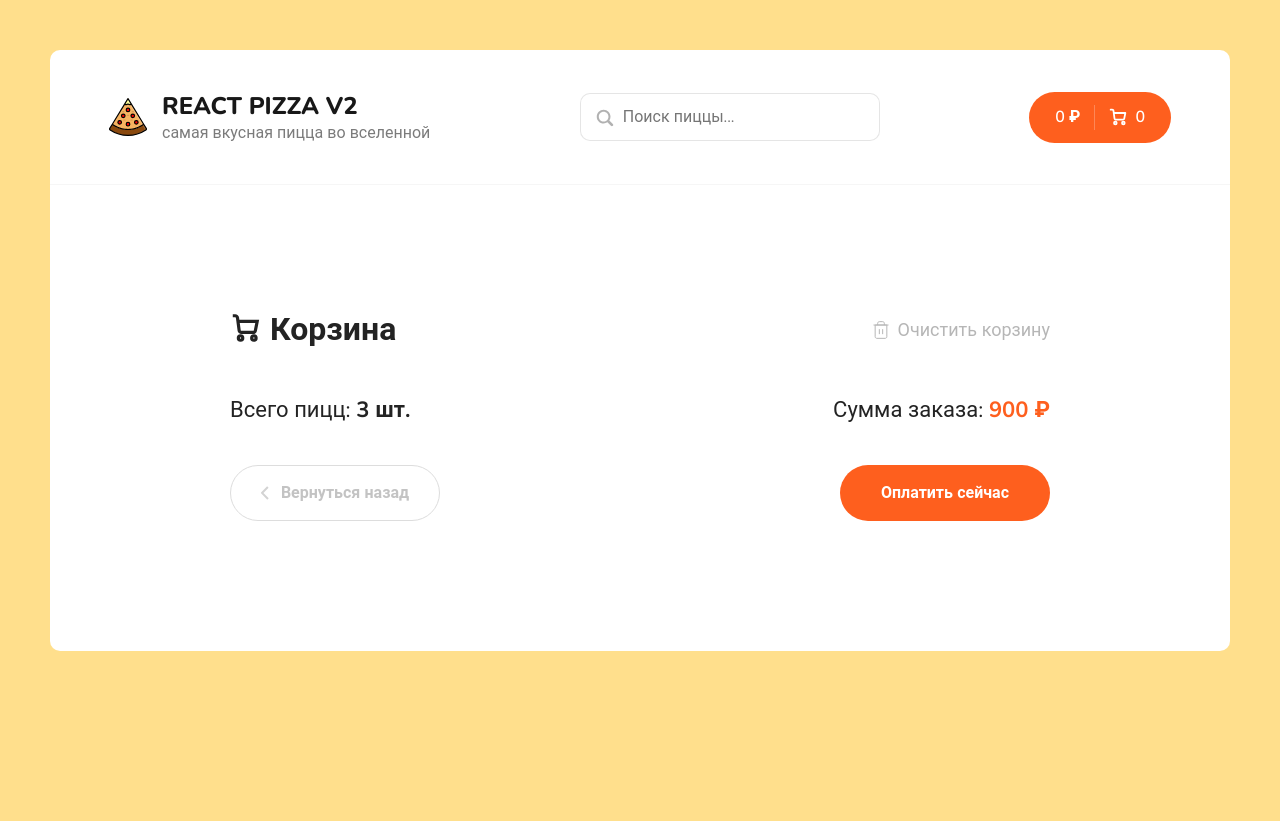
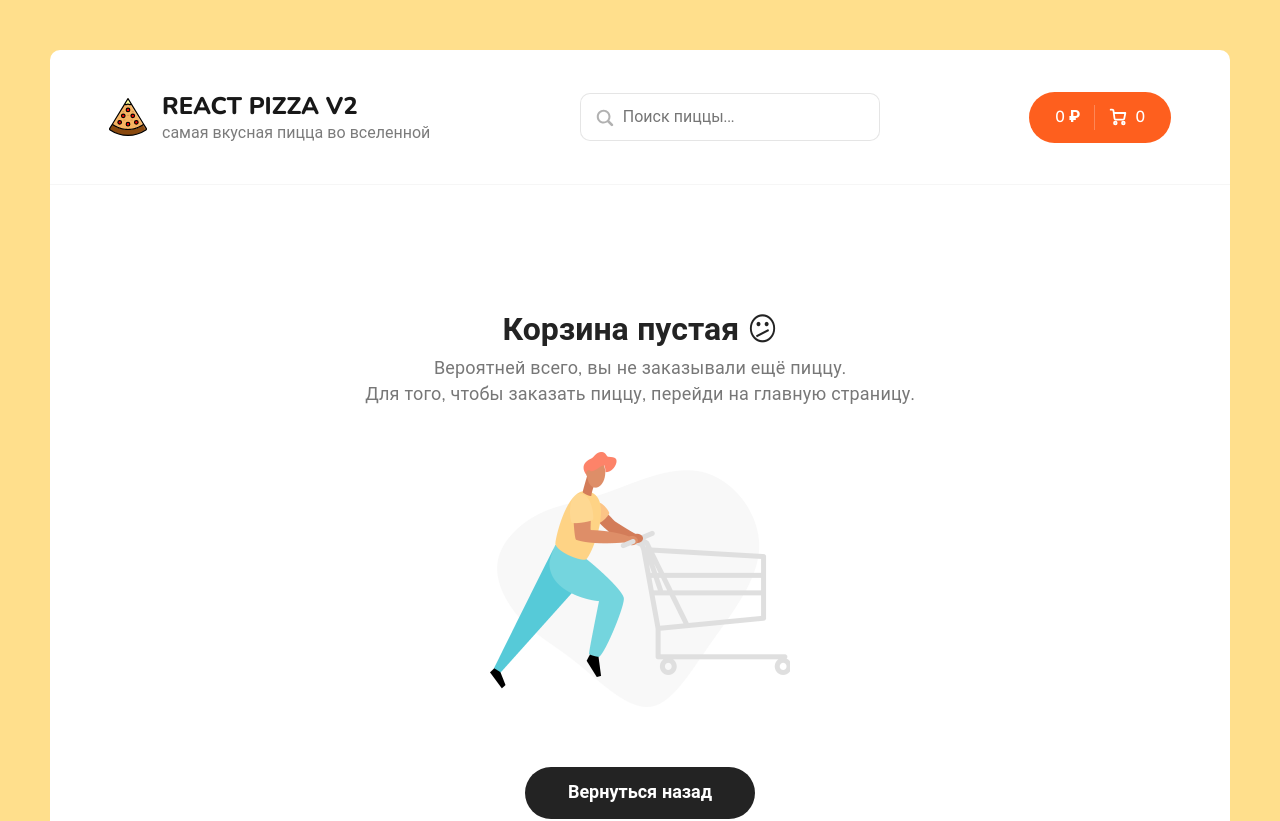
Before and after one commit to KazimirS46/react-pizza-v2, a React (Create React App) app: page /cart in a window 1280 px wide. Shown: the top 821 px of the page. Before the commit the page ends 800 px from the top, so only its background shows below. Built offline with nearby package versions, Linux system fonts and the light colour scheme.

Commit message:
Create EmptyCaret screen

```diff
--- /dev/null
+++ b/src/components/CartEmpty.jsx
@@ -0,0 +1,22 @@
+import { Link } from 'react-router-dom';
+
+import cartEmptyImg from '../assets/img/empty-cart.png';
+
+export const CartEmpty = () => {
+  return (
+    <div className='container container--cart'>
+      <div className='cart cart--empty'>
+        <h2>Корзина пустая 😕</h2>
+        <p>
+          Вероятней всего, вы не заказывали ещё пиццу.
+          <br />
+          Для того, чтобы заказать пиццу, перейди на главную страницу.
+        </p>
+        <img src={cartEmptyImg} alt='Empty cart' />
+        <Link to='/' className='button button--black'>
+          <span>Вернуться назад</span>
+        </Link>
+      </div>
+    </div>
+  );
+};
--- a/src/components/CartItem.jsx
+++ b/src/components/CartItem.jsx
@@ -67,7 +67,7 @@ export const icons = {
   ),
 };
 
-export function CardItem({ productId, title, price, count, imageUrl, type }) {
+export function CardItem({ productId, title, price, count, imageUrl, type, size }) {
   const dispatch = useDispatch();
 
   const onClickPlus = () => {
@@ -94,7 +94,9 @@ export function CardItem({ productId, title, price, count, imageUrl, type }) {
       </div>
       <div className='cart__item-info'>
         <h3>{title}</h3>
-        <p>{type}, 26 см.</p>
+        <p>
+          {type}, {size} см.
+        </p>
       </div>
       <div className='cart__item-count'>
         <button onClick={onClickMinus} className='button button--outline button--circle cart__item-count-minus'>
--- a/src/components/Header.jsx
+++ b/src/components/Header.jsx
@@ -31,7 +31,7 @@ const cartIcon = (
 );
 
 export function Header() {
-  const { items, totalPrice } = useSelector((state) => state.cart);
+  const { totalPrice, items } = useSelector((state) => state.cart);
 
   const itemsCount = items.reduce((sum, obj) => obj.count + sum, 0);
 
--- a/src/components/PizzaBlock/index.jsx
+++ b/src/components/PizzaBlock/index.jsx
@@ -20,7 +20,7 @@ export function PizzaBlock({ productId, title, price, imageUrl, sizes, types })
       price,
       imageUrl,
       type: typesOfPizzas[activeType],
-      size: activeSize,
+      size: sizes[activeSize],
     };
     dispatch(addItem(item));
   };
--- a/src/pages/Cart.jsx
+++ b/src/pages/Cart.jsx
@@ -4,10 +4,12 @@ import { Link } from 'react-router-dom';
 import { icons } from '../components/CartItem';
 import { CardItem } from '../components/CartItem';
 import { clearItems } from '../redux/slices/cartSlice';
+import { CartEmpty } from '../components/CartEmpty';
 
 export const Cart = () => {
   const dispatch = useDispatch();
-  const items = useSelector((state) => state.cart.items);
+  const { totalPrice, items } = useSelector((state) => state.cart);
+  const itemsCount = items.reduce((sum, obj) => obj.count + sum, 0);
 
   const onClickClear = () => {
     if (window.confirm('Очистить корзину?')) {
@@ -15,6 +17,7 @@ export const Cart = () => {
     }
   };
 
+  if (items.length) {
     return (
       <div className='container container--cart'>
         <div className='cart'>
@@ -36,10 +39,10 @@ export const Cart = () => {
           <div className='cart__bottom'>
             <div className='cart__bottom-details'>
               <span>
-              Всего пицц: <b>3 шт.</b>
+                Всего пицц: <b>{itemsCount} шт.</b>
               </span>
               <span>
-              Сумма заказа: <b>900 ₽</b>
+                Сумма заказа: <b>{totalPrice} ₽</b>
               </span>
             </div>
             <div className='cart__bottom-buttons'>
@@ -58,4 +61,7 @@ export const Cart = () => {
         </div>
       </div>
     );
+  } else {
+    return <CartEmpty />;
+  }
 };
--- a/src/redux/slices/cartSlice.js
+++ b/src/redux/slices/cartSlice.js
@@ -37,6 +37,7 @@ const cratSlice = createSlice({
     },
     clearItems(state) {
       state.items = [];
+      state.totalPrice = 0;
     },
   },
 });
```
Lines whose indentation alone changed are shown as unchanged.
